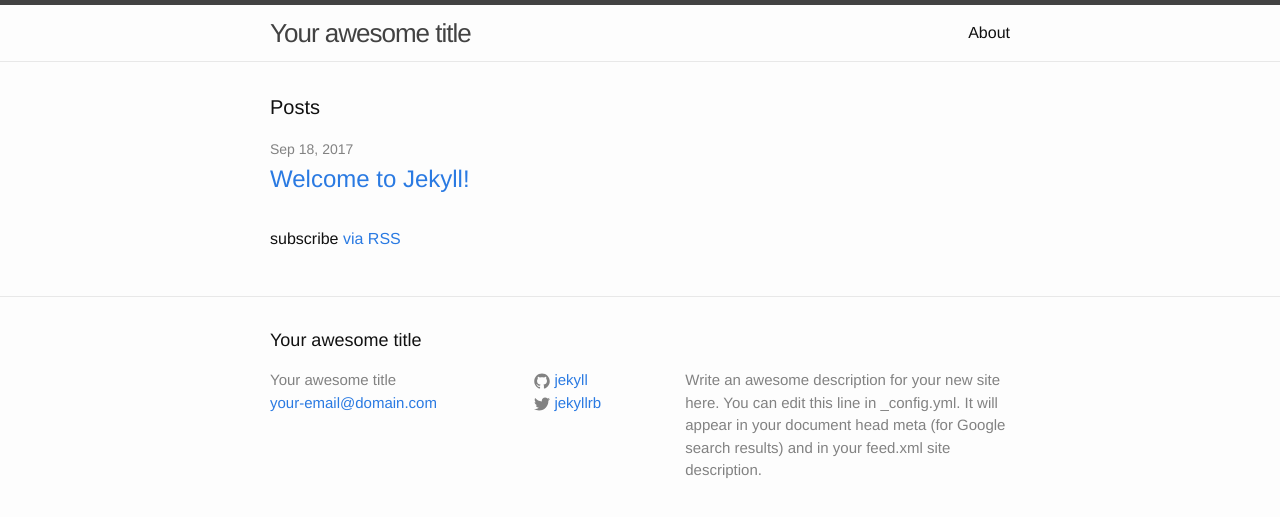
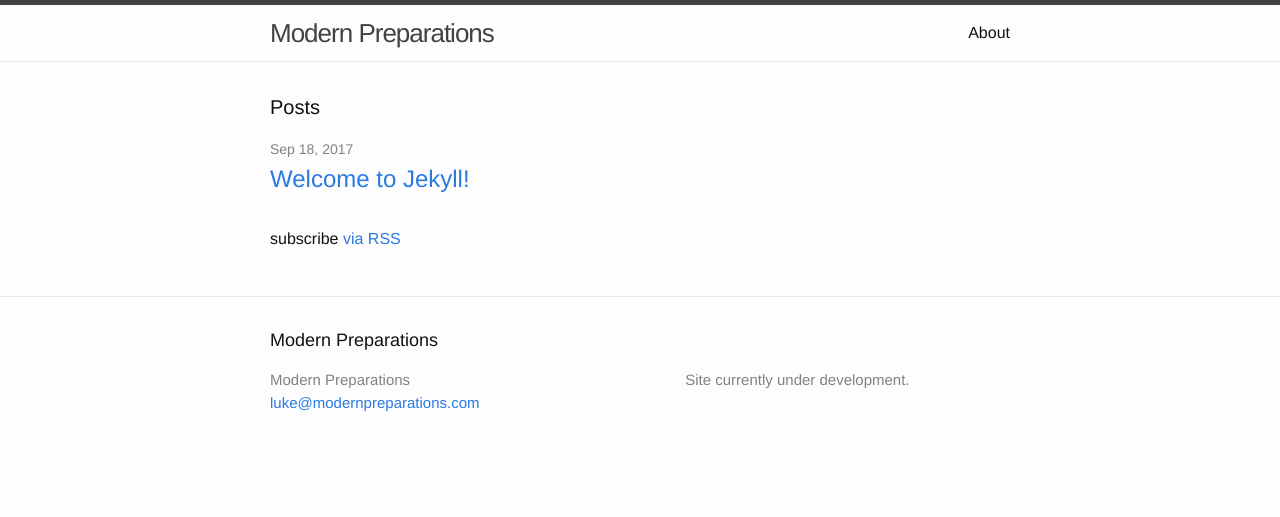
Before and after one commit to lskar7nski/modernpreparations, a Jekyll site: the page built from index.html, in a window 1280 px wide. Shown: the top 517 px of the page. Built offline with Jekyll 4.4.1, drawn with Linux system fonts in a browser that asks for light colours.

Commit message:
Update _config.yml

```diff
--- a/_config.yml
+++ b/_config.yml
@@ -6,16 +6,12 @@
 # 'jekyll serve'. If you change this file, please restart the server process.
 
 # Site settings
-title: Your awesome title
-email: your-email@domain.com
+title: Modern Preparations
+email: luke@modernpreparations.com
 description: > # this means to ignore newlines until "baseurl:"
-  Write an awesome description for your new site here. You can edit this
-  line in _config.yml. It will appear in your document head meta (for
-  Google search results) and in your feed.xml site description.
+  Site currently under development.
 baseurl: "" # the subpath of your site, e.g. /blog
 url: "http://yourdomain.com" # the base hostname & protocol for your site
-twitter_username: jekyllrb
-github_username:  jekyll
 
 # Build settings
 markdown: kramdown
```
